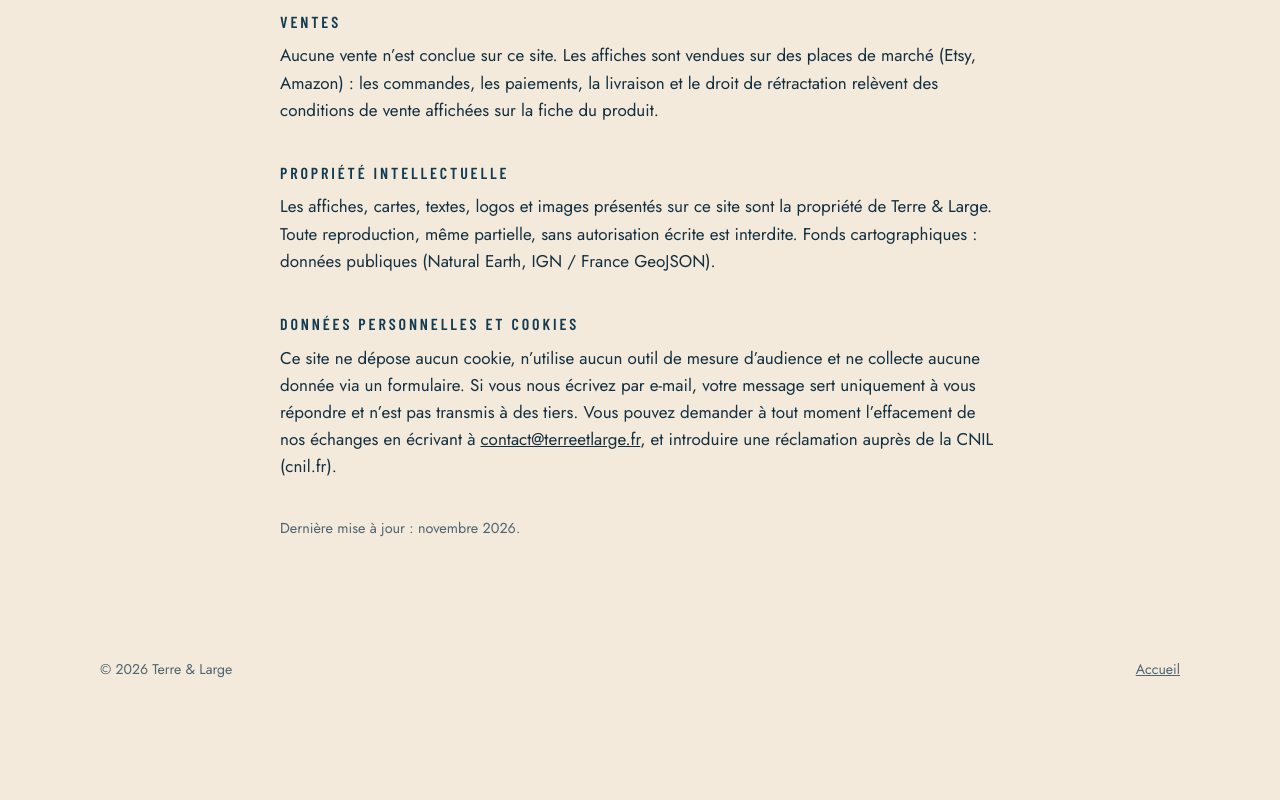
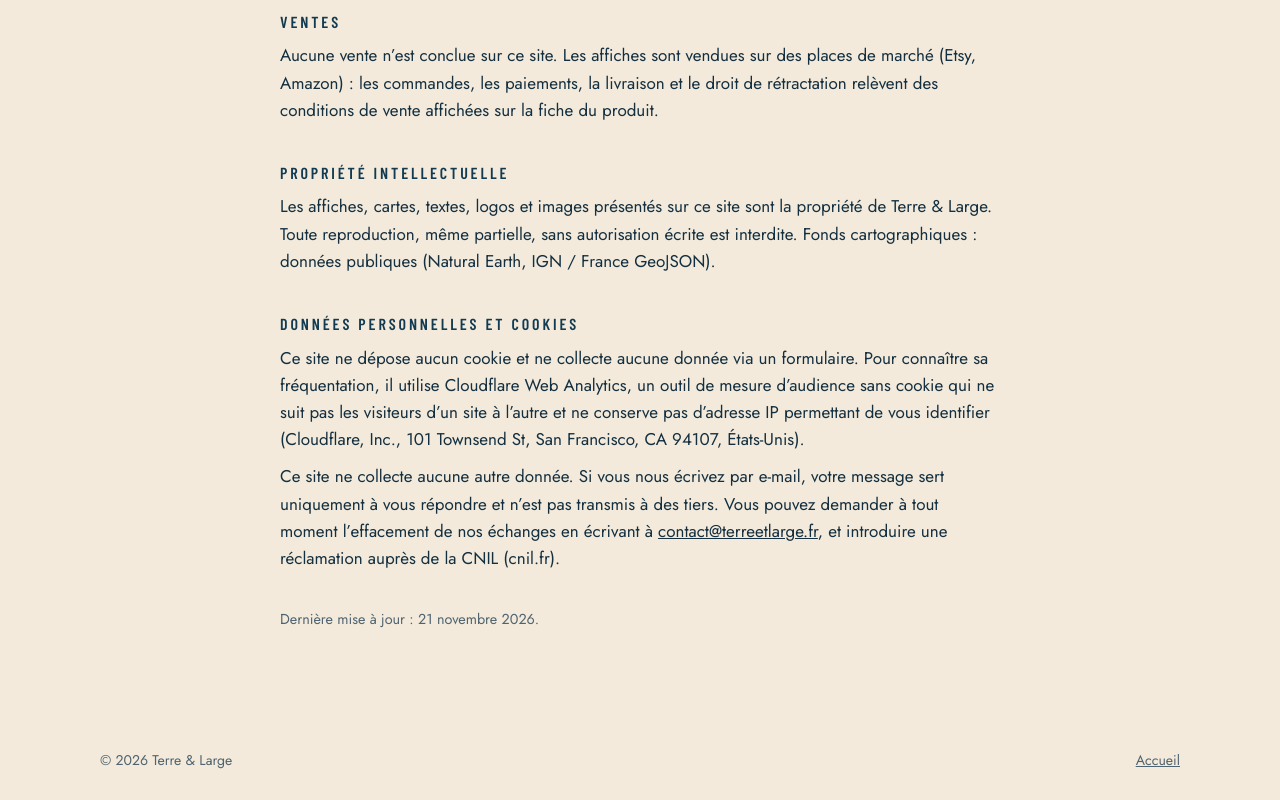
Before and after one commit to francaron-arch/terreetlarge-site, a plain HTML site: page mentions-legales.html in a window 1280 px wide. Shown: the part 682-1482 px from the top of the page. Before the commit the page ends 1390 px from the top, so only its background shows below. Drawn offline with Linux system fonts and the light colour scheme.

Commit message:
Lien Etsy, bouton Instagram, emplacement Cloudflare Web Analytics, mentions légales
Co-Authored-By: Claude Opus 5.5 <noreply@anthropic.com>
Claude-Session: https://claude.ai/code/session_01VVLsiKYjuoqBuVZimcnTQv

```diff
--- a/mentions-legales.html
+++ b/mentions-legales.html
@@ -42,9 +42,10 @@
     <p>Les affiches, cartes, textes, logos et images présentés sur ce site sont la propriété de Terre &amp; Large. Toute reproduction, même partielle, sans autorisation écrite est interdite. Fonds cartographiques : données publiques (Natural Earth, IGN / France GeoJSON).</p>
 
     <h2>Données personnelles et cookies</h2>
-    <p>Ce site ne dépose aucun cookie, n’utilise aucun outil de mesure d’audience et ne collecte aucune donnée via un formulaire. Si vous nous écrivez par e-mail, votre message sert uniquement à vous répondre et n’est pas transmis à des tiers. Vous pouvez demander à tout moment l’effacement de nos échanges en écrivant à <a href="mailto:contact@terreetlarge.fr">contact@terreetlarge.fr</a>, et introduire une réclamation auprès de la CNIL (cnil.fr).</p>
+    <p>Ce site ne dépose aucun cookie et ne collecte aucune donnée via un formulaire. Pour connaître sa fréquentation, il utilise Cloudflare Web Analytics, un outil de mesure d’audience sans cookie qui ne suit pas les visiteurs d’un site à l’autre et ne conserve pas d’adresse IP permettant de vous identifier (Cloudflare, Inc., 101 Townsend St, San Francisco, CA 94107, États-Unis).</p>
+    <p>Ce site ne collecte aucune autre donnée. Si vous nous écrivez par e-mail, votre message sert uniquement à vous répondre et n’est pas transmis à des tiers. Vous pouvez demander à tout moment l’effacement de nos échanges en écrivant à <a href="mailto:contact@terreetlarge.fr">contact@terreetlarge.fr</a>, et introduire une réclamation auprès de la CNIL (cnil.fr).</p>
 
-    <p style="margin-top:36px;color:var(--gris);font-size:.9rem">Dernière mise à jour : novembre 2026.</p>
+    <p style="margin-top:36px;color:var(--gris);font-size:.9rem">Dernière mise à jour : 21 novembre 2026.</p>
   </div>
 </main>
 <footer class="pied">
```
Also changed, not shown: index.html (+6 -4 lines).
